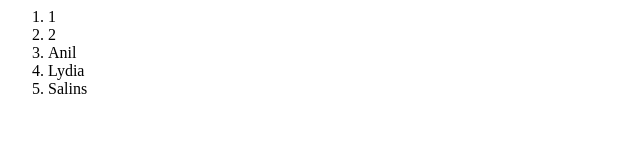
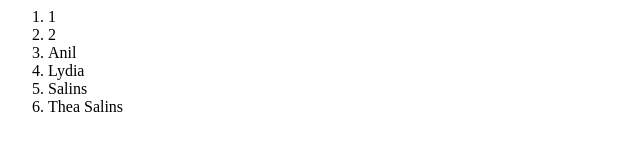
Before and after one commit to sanjaysalins/gittest, a plain HTML site: page index.html in a window 1280 px wide. Shown: the full height of the page, 0-640 px from the left. Drawn offline with Linux system fonts and the light colour scheme.

Commit message:
added new file index.html

```diff
--- a/index.html
+++ b/index.html
@@ -12,6 +12,7 @@
 	<LI> Anil</LI>
 	<LI> Lydia</LI>
 	<LI> Salins</LI>
+	<LI> Thea Salins</LI>
 </OL>
 
 </BODY>
```
